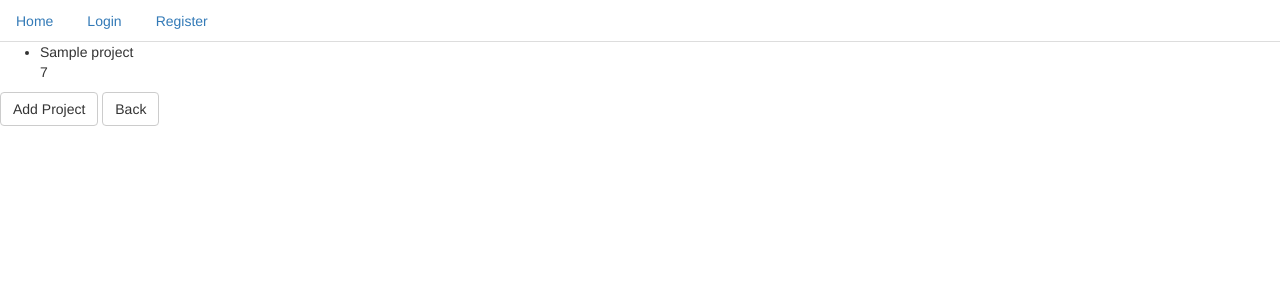
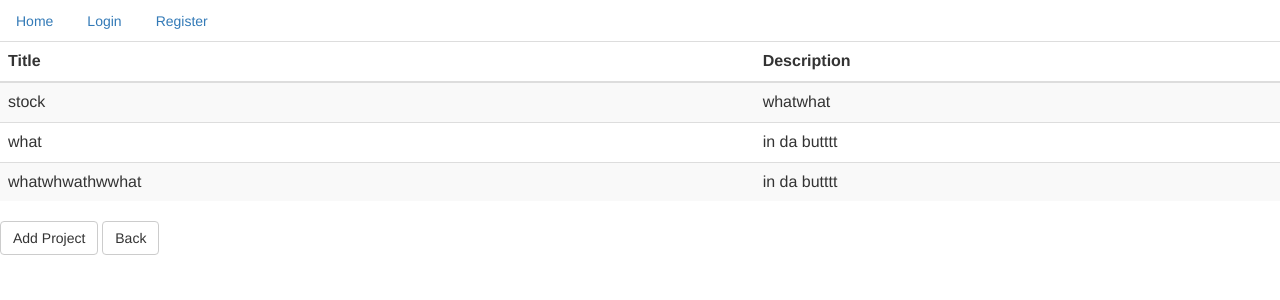
Before and after one commit to philipfemo/su, a Django app: page /projects/ in a window 1280 px wide. Shown: the top 300 px of the page. Run offline with Django 3.2, Linux system fonts and the light colour scheme; data comes from the database, SQL or seed files in the repository; tables that the repository leaves empty hold one stand-in row (values such as "Sample post"); some libraries are stand-ins or nearby versions.

Commit message:
can now create projects with title and description, no styling

```diff
--- a/mysite/projects/models.py
+++ b/mysite/projects/models.py
@@ -3,5 +3,8 @@ from django.utils import timezone
 
 class Project(models.Model):
     title = models.CharField(max_length=200)
-    decription = models.CharField(max_length=200)
-    pub_date = models.DateTimeField('date published')
+    description = models.CharField(max_length=200)
+    #pub_date = models.DateTimeField('date published')
+
+    def __str__(self):
+        return self.title
--- a/mysite/projects/templates/projectslist.html
+++ b/mysite/projects/templates/projectslist.html
@@ -1,10 +1,19 @@
 {% extends "base.html" %}
 {% block content %}
-<ul>
-   {% for project in projects %}
-   <li>{{ project.title }}</li>
-   {% endfor %}
-7 </ul>
-<a class="btn btn-default" href="{% url 'users:create_user' %}" role="button">Add Project</a>
+<table class="table table-striped">
+ <thead>
+   <tr>
+     <th>Title</th>
+     <th>Description</th>
+   </tr>
+ </thead>
+ {% for project in objects_list %}
+   <tr>
+     <td>{{ project.title }}</td>
+     <td>{{ project.description }}</td>
+   </tr>
+ {% endfor %}
+</table>
+<a class="btn btn-default" href="{% url 'projects:project_create' %}" role="button">Add Project</a>
 <a class="btn btn-default" href="{% url 'home.views.index' %}" role="button">Back</a>
 {% endblock %}
--- a/mysite/projects/urls.py
+++ b/mysite/projects/urls.py
@@ -4,5 +4,6 @@ from . import views
 
 app_name = 'projects'
 urlpatterns = [
+    url(r'^create/$', views.project_create, name="project_create"),
     url(r'^$', views.projectslist, name="projectslist"),
 ]
--- a/mysite/projects/views.py
+++ b/mysite/projects/views.py
@@ -9,12 +9,30 @@ from django.views import generic
 from django.utils import timezone
 from django.utils.decorators import method_decorator
 from .models import Project
+from .forms import ProjectForm
+from django.views.generic.list import ListView
+from django.views.generic.edit import FormView, UpdateView
 # Create your views here.
 
 def project_create(request):
-    projects = Project.get.all()
-    return render(request, "projectslist.html", {'projects' : projects})
+    form = ProjectForm(request.POST or None)
+    if form.is_valid():
+        something = form.save(commit=True)
+        something.save
+
+    #if request.method == "POST":
+    #    print (request.POST.get("Title"))
+    #    print (request.POST.get("description"))
+
+    context = {
+        "form": form,
+    }
+    return render(request, "project_form.html", context)
 
 def projectslist(request):
     projects = Project.objects.all()
-    return render(request, "projectslist.html", {'projects' : projects})
+    context = {
+        "objects_list": projects,
+        "title": "List"
+    }
+    return render(request, "projectslist.html", context)
```
Also changed, not shown: mysite/projects/forms.py (added, +11 -0 lines), mysite/projects/templates/project_form.html (added, +11 -0 lines), mysite/db.sqlite3, mysite/projects/migrations/0002_auto_20160608_2223.py (added), mysite/projects/migrations/0003_remove_project_pub_date.py (added).
